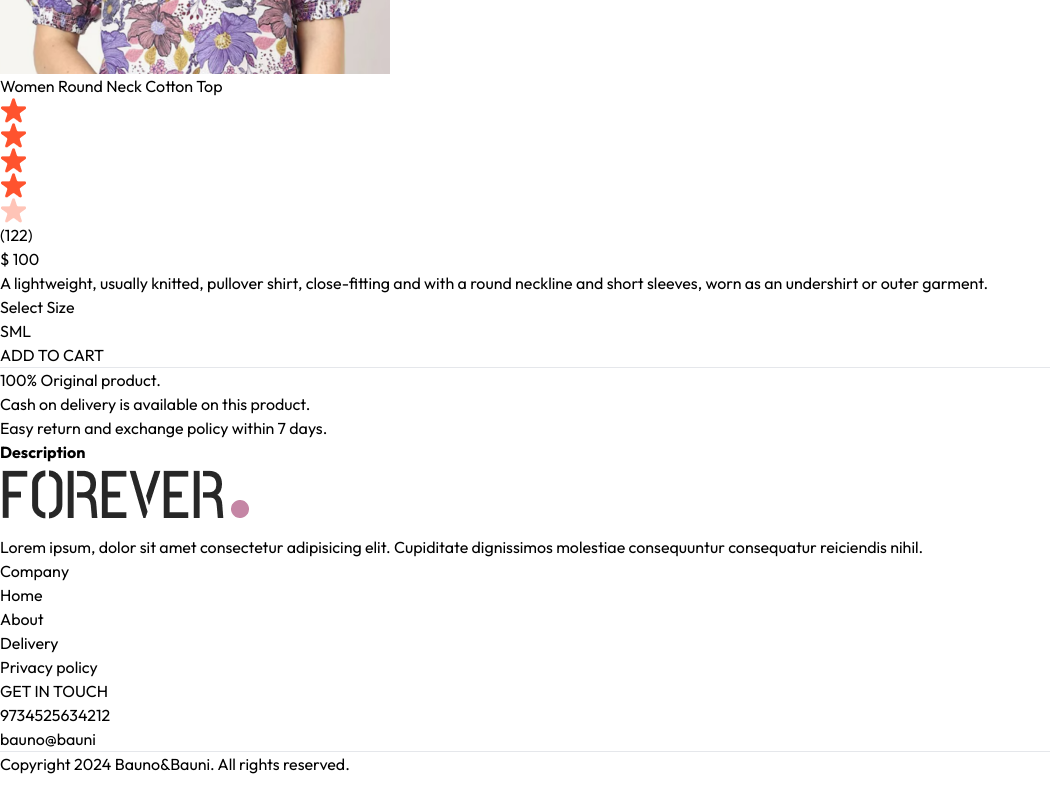
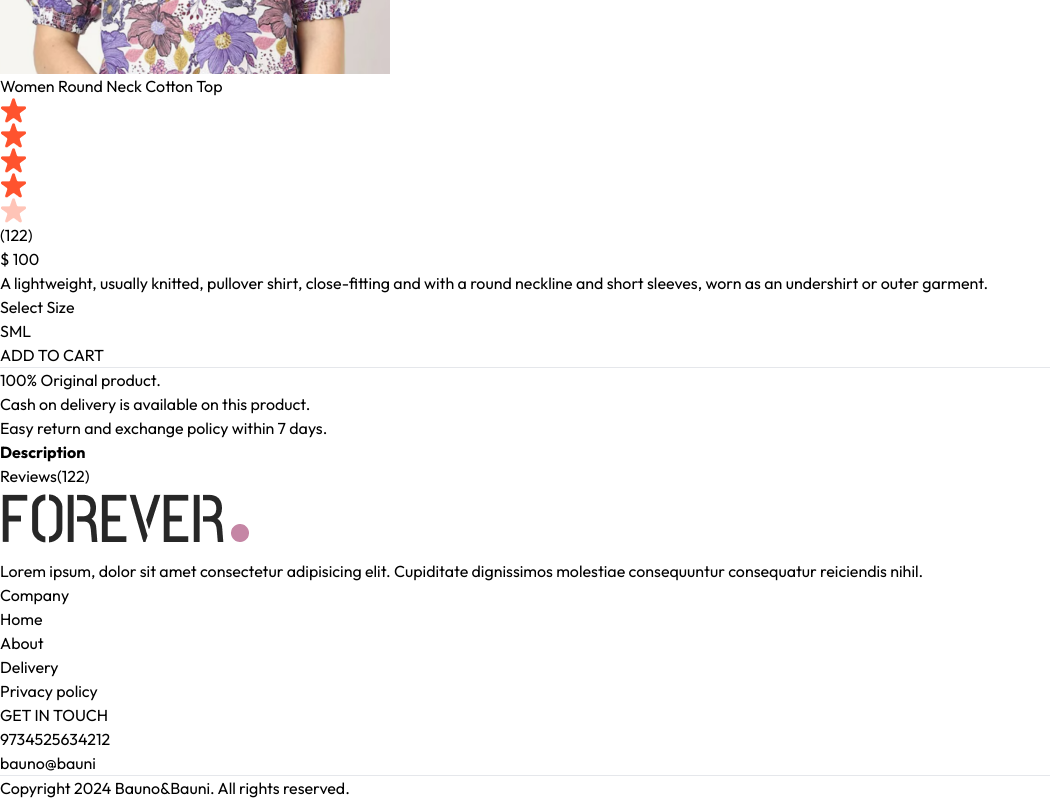
Before and after one commit to aryal05/Fletched-Website, a React (Vite) app in the folder Ecomerce Frontend/: page /product/aaaaa in a window 1280 px wide. Shown: the part 1348-2148 px from the top of the page, without its empty margins (0-1050 px from the left). Before the commit the page ends 2124 px from the top, so only its background shows below. Built offline with nearby package versions, Linux system fonts and the light colour scheme.

Commit message:
product section desciptioon and review

```diff
--- a/Ecomerce Frontend/src/pages/Product.jsx
+++ b/Ecomerce Frontend/src/pages/Product.jsx
@@ -86,6 +86,7 @@ const Product = () => {
       <div className='mt-20'>
         <div className='flex'>
           <b className='border px-5 py-3 text-sm'>Description</b>
+          <p className='boder px-5 py-3 text-sm'>Reviews(122)</p>
         </div>
       </div>
 
```
